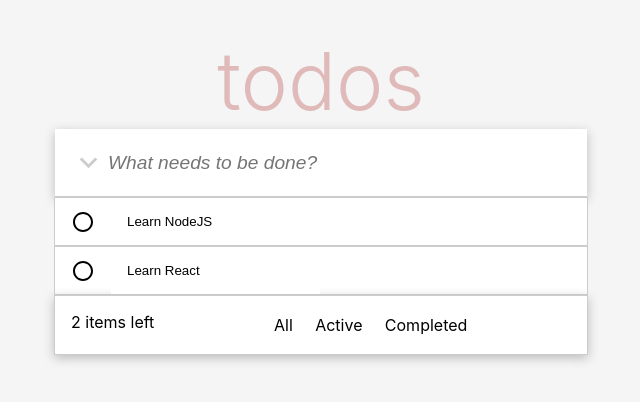
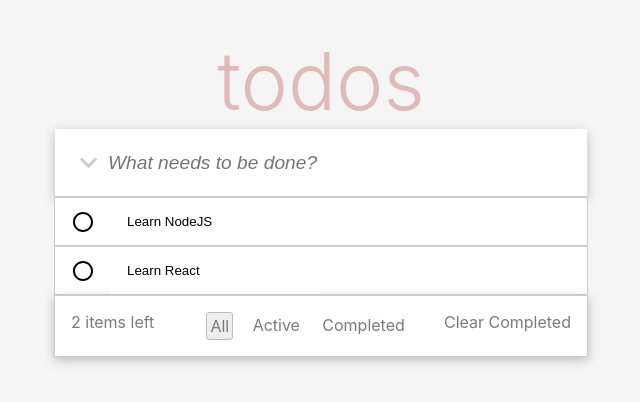
Before and after one commit to PhuongAn2605/todo-app, a React (Create React App) app: page / in a window 1280 px wide. Shown: the top 402 px of the page, without its empty margins (351-991 px from the left). Built offline with nearby package versions, Linux system fonts and the light colour scheme.

Commit message:
add lifecycle + edit title & filter

```diff
--- a/src/App.js
+++ b/src/App.js
@@ -11,19 +11,54 @@ class App extends React.Component {
         { title: "Learn NodeJS", isCompleted: false },
         { title: "Learn React", isCompleted: false },
       ],
-      newItem: "",
+      currentFilter: "all",
+      filteredItems: [],
       unCompletedItems: 2,
+      completedAll: false,
     };
+
+    // this.showedTodoItem = [];
     // this.onItemClicked = this.onItemClicked.bind(this);
   }
 
-  componentDidMount() {}
+  // componentDidMount() {
+  //   const { currentFilter, todoItems } = this.state;
+  //   if(currentFilter === "all"){
+  //     for(let item of todoItems){
+  //       this.showedTodoItem.push(item);
+  //     }
+  //   }else if(currentFilter === "active"){
+  //     this.showedTodoItem = todoItems.filter(item => item.isCompleted === false);
+  //   }else{
+  //     this.showedTodoItem = todoItems.filter(item => item.isCompleted === true);
+  //   }
+  // }
+
+  componentDidMount() {
+    this.setState({
+      ...this.state,
+      currentFilter: "all",
+      filteredItems: [...this.state.todoItems],
+    });
+  }
+
+  shouldComponentUpdate() {
+    return true;
+  }
+
+  // componentWillReceiveProps(nextProps){
+  //   if(nextProps.todoItems !== this.state.todoItems){
+  //     console.log('change')
+  //   }
+  // }
 
   onItemClicked(item) {
     const isCompleted = item.isCompleted;
     // console.log(isCompleted)
-    const { todoItems } = this.state;
+    const { todoItems, filteredItems, currentFilter } = this.state;
     const index = todoItems.indexOf(item);
+    const filteredIndex = filteredItems.indexOf(item);
+
     this.setState({
       todoItems: [
         ...todoItems.slice(0, index),
@@ -33,6 +68,17 @@ class App extends React.Component {
         },
         ...todoItems.slice(index + 1),
       ],
+      filteredItems:
+        currentFilter === "all"
+          ? [
+              ...filteredItems.slice(0, filteredIndex),
+              {
+                ...item,
+                isCompleted: !isCompleted,
+              },
+              ...filteredItems.slice(filteredIndex + 1),
+            ]
+          : filteredItems.slice(filteredIndex, 1),
       unCompletedItems: isCompleted
         ? this.state.unCompletedItems + 1
         : this.state.unCompletedItems - 1,
@@ -40,54 +86,117 @@ class App extends React.Component {
   }
 
   handleAddItem(title) {
+    const newItem = {
+      title,
+      isCompleted: false,
+    };
     if (title.length > 0) {
       this.setState((prevState, props) => ({
-        todoItems: [
-          ...prevState.todoItems,
-          {
-            title,
-            isCompleted: false,
-          },
-        ],
+        todoItems: [...prevState.todoItems, newItem],
+        filteredItems:
+          this.state.currentFilter === "all" ||
+          this.state.currentFilter === "active"
+            ? [...this.state.filteredItems, newItem]
+            : [...this.state.filteredItems],
         unCompletedItems: this.state.unCompletedItems + 1,
       }));
     }
   }
 
-  handleCompletedAll() {
+  handleToogleCompletedAll() {
     const { todoItems } = this.state;
     let todoItems_temp = [];
+
     for (let item of todoItems) {
       // console.log(item);
 
       todoItems_temp.push({
         title: item.title,
-        isCompleted: true,
+        isCompleted: this.state.completedAll ? false : true,
       });
       this.setState((prevState) => ({
         todoItems: todoItems_temp,
+        filteredItems: todoItems_temp,
         unCompletedItems: 0,
+        completedAll: !this.state.completedAll,
       }));
     }
   }
 
   handleEditTitle(item, title) {
-    const { todoItems } = this.state;
+    const { todoItems, filteredItems } = this.state;
     const index = todoItems.indexOf(item);
+    const filteredIndex = filteredItems.indexOf(item);
+
     this.setState({
       todoItems: [
         ...todoItems.slice(0, index),
         {
           ...item,
-          title
+          title,
         },
         ...todoItems.slice(index + 1),
+      ],
+      filteredItems: [
+        ...filteredItems.slice(0, filteredIndex),
+        {
+          ...item,
+          title,
+        },
+        ...filteredItems.slice(filteredIndex + 1),
       ],
     });
   }
 
+  handleShowAllItems() {
+    this.setState({
+      ...this.state,
+      currentFilter: "all",
+      filteredItems: [...this.state.todoItems],
+    });
+  }
+
+  handleShowActiveItems() {
+    console.log(
+      this.state.todoItems.filter((item) => item.isCompleted === false)
+    );
+    this.setState({
+      ...this.state,
+      currentFilter: "active",
+      filteredItems: this.state.todoItems.filter(
+        (item) => item.isCompleted === false
+      ),
+    });
+    console.log(this.state.filteredItems);
+  }
+
+  handleShowCompletedItems() {
+    this.setState({
+      ...this.state,
+      currentFilter: "completed",
+      filteredItems: this.state.todoItems.filter(
+        (item) => item.isCompleted === true
+      ),
+    });
+    console.log(
+      this.state.todoItems.filter((item) => item.isCompleted === true)
+    );
+  }
+
+  handleClearCompleted() {
+    this.setState({
+      ...this.state,
+      todoItems: this.state.todoItems.filter(
+        (item) => item.isCompleted === false
+      ),
+      filteredItems: this.state.filteredItems.filter(
+        (item) => item.isCompleted === false
+      ),
+    });
+  }
+
   render() {
-    const { todoItems, unCompletedItems } = this.state;
+    const { filteredItems, unCompletedItems, currentFilter } = this.state;
     // console.log(todoItems);
     return (
       <div className="App">
@@ -96,10 +205,10 @@ class App extends React.Component {
         </header>
         <InputField
           addItem={(title) => this.handleAddItem(title)}
-          completedAll={() => this.handleCompletedAll()}
+          completedAll={() => this.handleToogleCompletedAll()}
         />
-        {todoItems.length > 0 &&
-          todoItems.map((item, index) => (
+        {filteredItems.length > 0 &&
+          filteredItems.map((item, index) => (
             <TodoItem
               key={index}
               item={item}
@@ -107,7 +216,7 @@ class App extends React.Component {
               editTitle={(item, title) => this.handleEditTitle(item, title)}
             />
           ))}
-        {todoItems.length > 0 && (
+        {this.state.todoItems.length > 0 && (
           <div className="footer">
             <div className="footer__left-item">
               {unCompletedItems > 1
@@ -115,9 +224,30 @@ class App extends React.Component {
                 : `${unCompletedItems} item left`}
             </div>
             <div className="footer__right-item">
-              <span className="all">All</span>
-              <span className="active">Active</span>
-              <span className="completed">Completed</span>
+              <span
+                className={currentFilter === "all" ? "active-span" : ""}
+                onClick={() => this.handleShowAllItems()}
+              >
+                All
+              </span>
+              <span
+                className={currentFilter === "active" ? "active-span" : ""}
+                onClick={() => this.handleShowActiveItems()}
+              >
+                Active
+              </span>
+              <span
+                className={currentFilter === "completed" ? "active-span" : ""}
+                onClick={() => this.handleShowCompletedItems()}
+              >
+                Completed
+              </span>
+            </div>
+            <div
+              className="clear-completed"
+              onClick={() => this.handleClearCompleted()}
+            >
+              Clear Completed
             </div>
           </div>
         )}
--- a/src/App.scss
+++ b/src/App.scss
@@ -22,17 +22,33 @@
   display: flex;
   text-align: center;
 
+  color: rgb(124, 122, 122);
+
   &__right-item{
     display: flex;
     margin: auto;
+
     span{
       padding: 0.2rem;
       margin-left: 1rem;
+  // color: rgb(124, 122, 122);
+
     }
     span:hover{
       border: 1px solid #bbb;
-      border-radius: 2px;
+      border-radius: 3px;
+      background-color: #eee;
     }
+    .active-span{
+      border: 1px solid #bbb;
+      border-radius: 3px;
+      background-color: #eee;
+
+    }
+  }
+
+  .clear-completed:hover{
+    text-decoration: underline;
 
   }
 
--- a/src/components/todo-item/TodoItem.jsx
+++ b/src/components/todo-item/TodoItem.jsx
@@ -1,25 +1,53 @@
 import React from "react";
 import CircleOutlinedIcon from "@mui/icons-material/CircleOutlined";
 import CheckCircleOutlineOutlinedIcon from "@mui/icons-material/CheckCircleOutlineOutlined";
-import { EditText } from "react-edit-text";
 
 import "./TodoItem.scss";
 
 class TodoItem extends React.Component {
-  constructor(){
-    super();
+  constructor(props) {
+    super(props);
     this.state = {
-      title: ''
+      title: "",
+      edit: false
+    };
+  }
+
+  componentDidMount() {
+    console.log('mounted');
+    const { item } = this.props;
+
+    this.setState({ title: item.title });
+  }
+
+  static getDerivedStateFromProps(nextProps, prevState) {
+    console.log(nextProps);
+    console.log(prevState);
+    console.log('derived')
+    if (nextProps.item.title !== prevState.title && !prevState.edit) {
+      console.log('diff')
+      return { title: nextProps.item.title, edit: prevState.edit };
+    } else if(nextProps.item.title !== prevState.title && prevState.edit){
+      return { title: prevState.title, edit: prevState.edit }
+    }
+
+    else {
+      // console.log(prevState.title)
+      // return {title: prevState.title};
+      console.log("not update");
+      return null;
     }
   }
-  componentDidMount(){
-    const { item } = this.props;
-    this.setState({ title: item.title })
+
+  shouldComponentUpdate() {
+    return true;
   }
+
   render() {
     const { item, toggleCompleted, editTitle } = this.props;
 
-    // console.log(item)
+    // console.log(item.title)
+    // console.log(this.state.item.title)
 
     return (
       <div className="todo-item">
@@ -36,8 +64,17 @@ class TodoItem extends React.Component {
           }
           value={this.state.title}
           onChange={(event) => {
-            this.setState({title: event.currentTarget.value});
-            editTitle(item, this.state.title)
+            // console.log(event.currentTarget.value)
+            // console.log(this.state.title);
+            this.setState({
+              title: event.currentTarget.value,
+              edit: true
+            })
+          }}
+          onKeyPress={(event) => {
+            if (event.key === "Enter") {
+              editTitle(item, this.state.title);
+            }
           }}
         />
       </div>
--- a/src/components/todo-item/TodoItem.scss
+++ b/src/components/todo-item/TodoItem.scss
@@ -15,6 +15,10 @@
     }
     input:focus{
         outline: none !important;
+        width: 100%;
+        border-bottom:  #ddd;
+        background-color: #eee;
+
         font-size: normal;
     }
 
```
